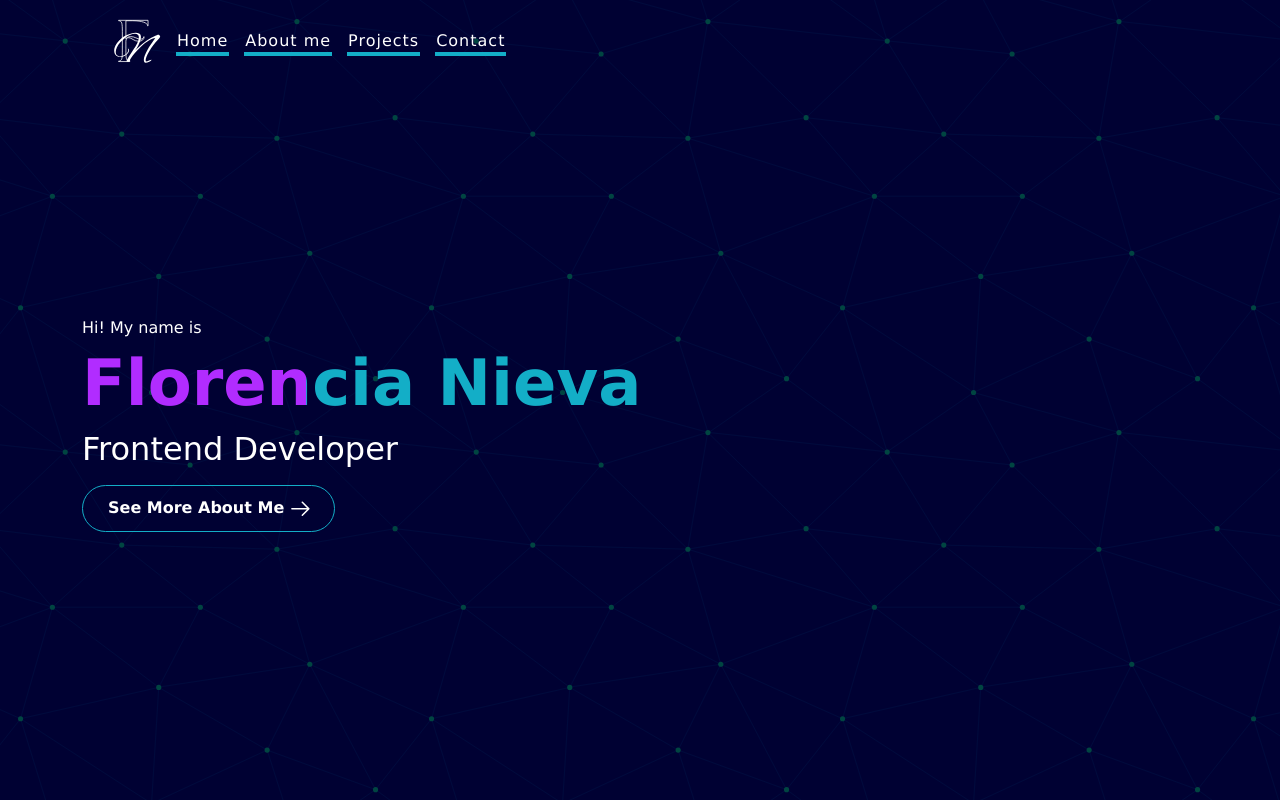
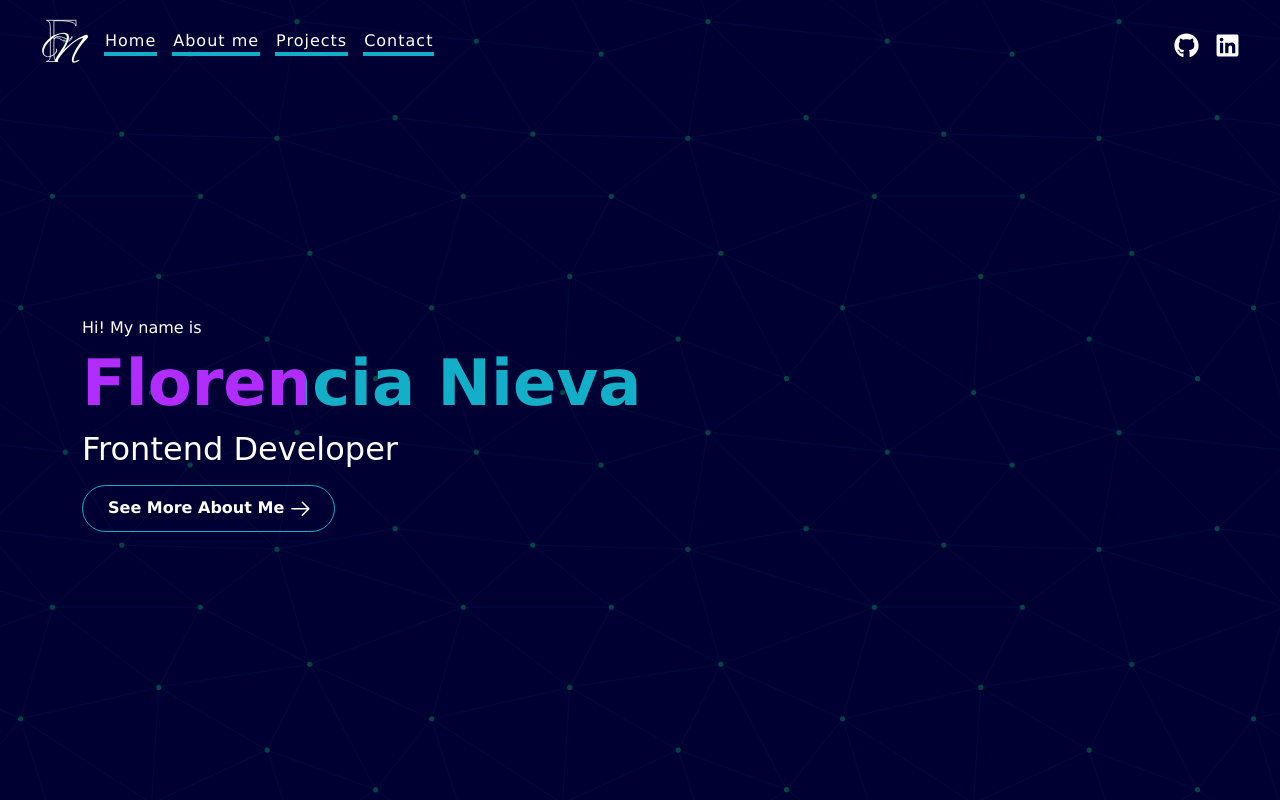
Before and after one commit to FlorenciaNieva/Portfolio-2, a React (Vite) app: page / in a window 1280 px wide. Shown: the top 800 px of the page. Built offline with nearby package versions, Linux system fonts and the light colour scheme; no server answers.

Commit message:
Elimino clases del header y agrego redes sociales a el header

```diff
--- a/src/components/Header/Header.jsx
+++ b/src/components/Header/Header.jsx
@@ -2,11 +2,12 @@ import Nav from "react-bootstrap/Nav";
 import Navbar from "react-bootstrap/Navbar";
 import { Link } from "react-router-dom";
 import logo from "../../assets/logo/logo.svg";
+import { FaGithub, FaLinkedin } from "react-icons/fa";
 
 export default function Header({ handleToggleMenu }) {
   return (
-    <header className="mt-2 px-5">
-      <Navbar data-bs-theme="dark" expand="sm" className="mx-5">
+    <header>
+      <Navbar data-bs-theme="dark" expand="sm" className="mx-4 mt-2">
         <img
           alt="logo"
           src={logo}
@@ -33,6 +34,18 @@ export default function Header({ handleToggleMenu }) {
               Contact
             </Link>
           </Nav>
+          <div className="d-flex justify-content-center ms-auto mt-2">
+            <a href="https://github.com/FlorenciaNieva" target="_blank">
+              <FaGithub size="25px" />
+            </a>
+            <a
+              href="https://www.linkedin.com/in/florencia-nievaa/"
+              target="_blank"
+              className="mx-3"
+            >
+              <FaLinkedin size="25px" />
+            </a>
+          </div>
         </Navbar.Collapse>
       </Navbar>
     </header>
```
